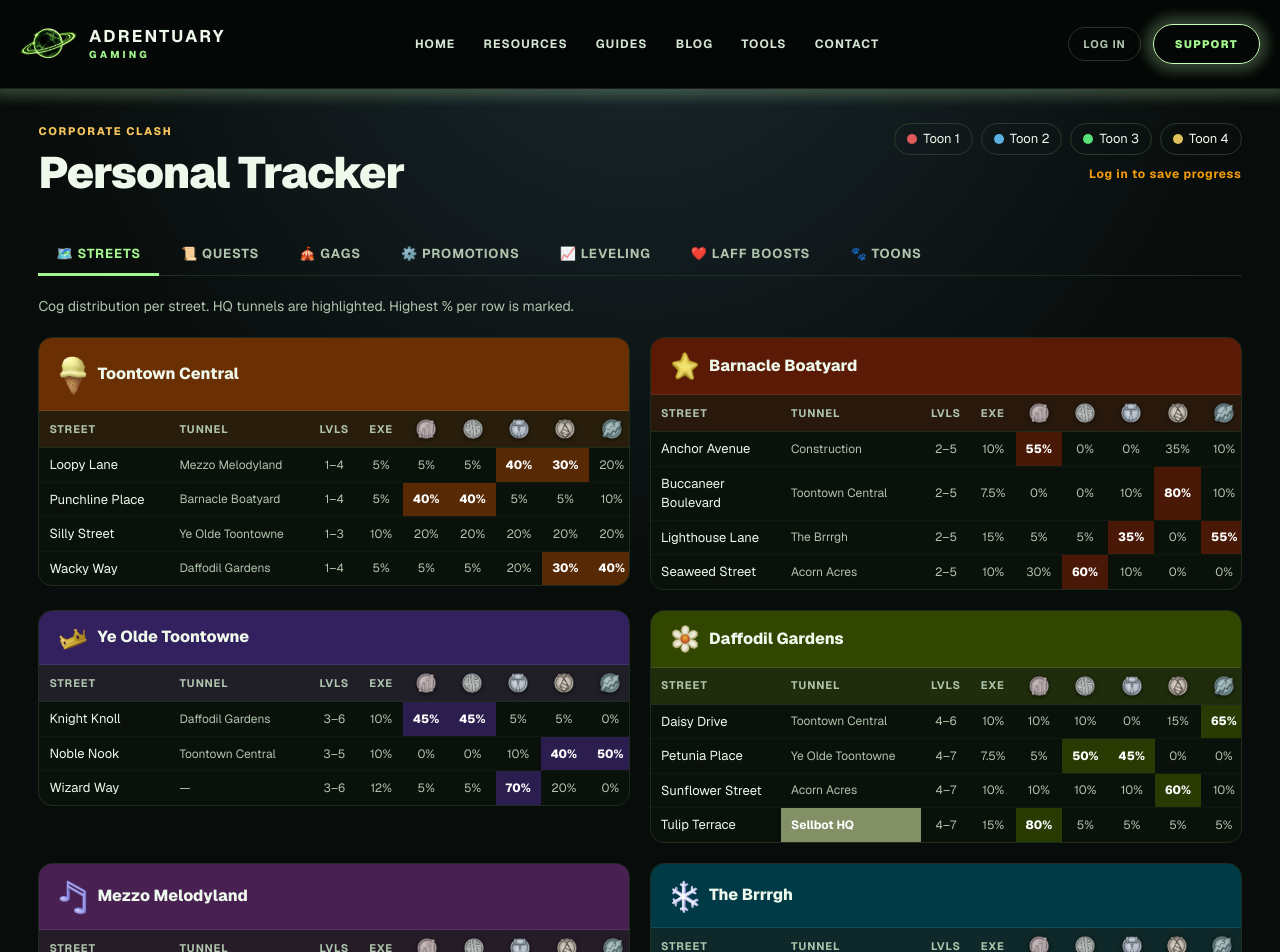
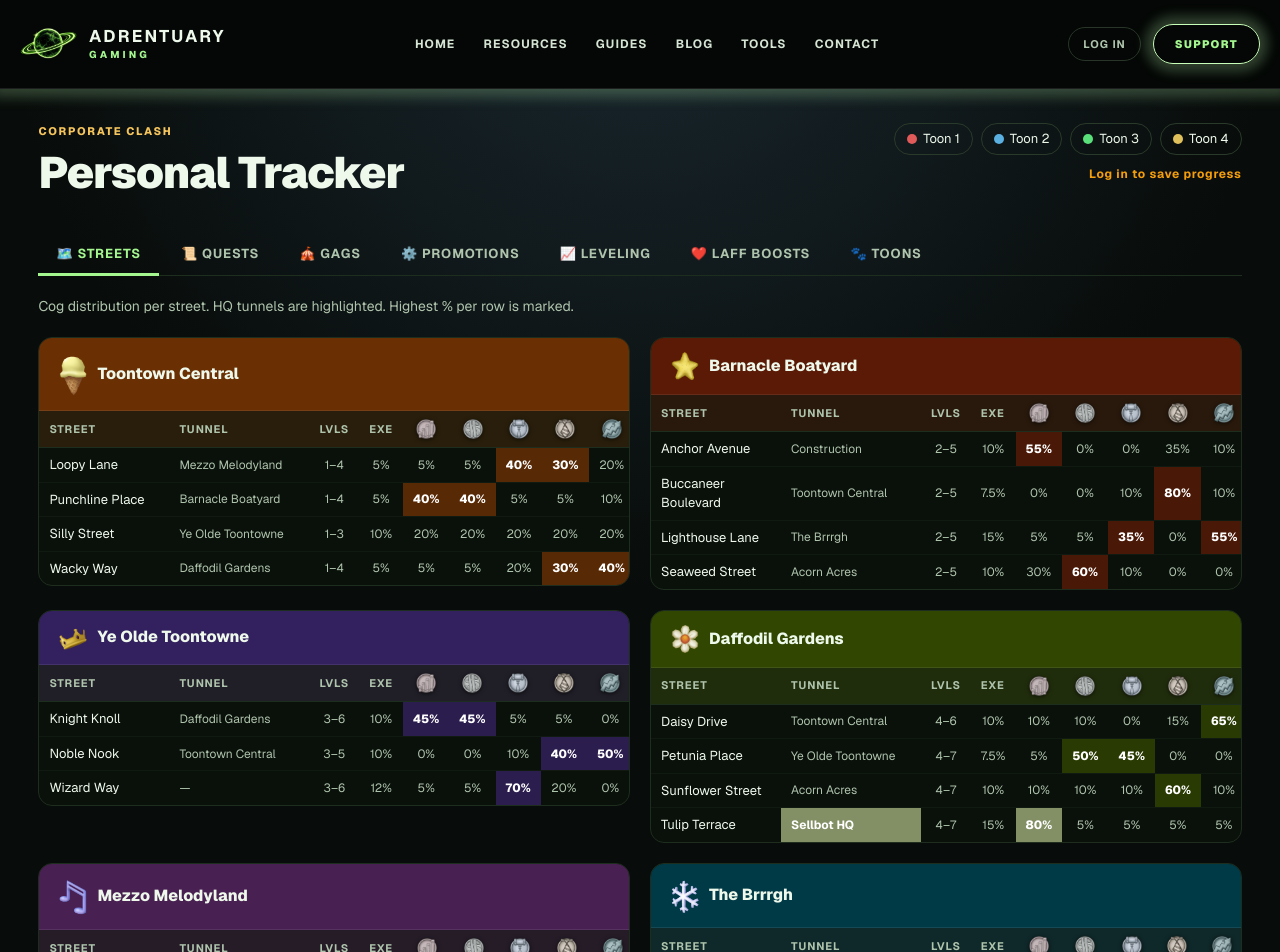
Before and after one commit to Adrentuary/adrentuary-gaming, a Next.js app: page /cog-distribution in a window 1280 px wide. Shown: the top 952 px of the page. Built offline with nearby package versions, Linux system fonts and the light colour scheme; no server answers.

Commit message:
Streets: highlight HQ 80% cell with same lighter color as tunnel cell

```diff
--- a/app/cog-distribution/SectionStreets.tsx
+++ b/app/cog-distribution/SectionStreets.tsx
@@ -67,14 +67,16 @@
                 </td>
                 <td className="col-sm">{s.levels}</td>
                 <td className="col-sm">{s.exe}</td>
-                {s.cogs.map((c, i) => (
-                  <td
-                    key={i}
-                    className={`col-sm col-cog-pct${c === colMax[i] && c > 0 ? ' st-max-pct' : ''}`}
-                  >
-                    {c}%
-                  </td>
-                ))}
+                {s.cogs.map((c, i) => {
+                  const isColMax = c === colMax[i] && c > 0;
+                  const isHQPct  = s.isHQ && isColMax;
+                  const cls = `col-sm col-cog-pct${isColMax ? ' st-max-pct' : ''}${isHQPct ? ' st-hq-pct' : ''}`;
+                  return (
+                    <td key={i} className={cls}>
+                      {c}%
+                    </td>
+                  );
+                })}
               </tr>
             ))}
           </tbody>
--- a/app/globals.css
+++ b/app/globals.css
@@ -204,5 +204,7 @@
 .st-hq-tunnel{background:color-mix(in srgb,var(--dc,#6b2f04) 60%,#fff) !important;color:#fff !important;font-weight:700}
 /* highest % cell per column — no border-radius */
 .st-max-pct{background:color-mix(in srgb,var(--dc,#6b2f04) 80%,#0a100a) !important;color:#fff !important;font-weight:800}
+/* HQ row's dominant % cell — matches the tunnel highlight color */
+.st-hq-pct{background:color-mix(in srgb,var(--dc,#6b2f04) 60%,#fff) !important;color:#fff !important;font-weight:800}
 @media(max-width:900px){.streets-pair{grid-template-columns:1fr}}
 @media(max-width:700px){.tracker-tabs{gap:2px}.tracker-tab{padding:8px 11px;font-size:11px}.col-tunnel,.col-loc{display:none}.col-reward{min-width:120px;font-size:11px}.tracker-header{flex-direction:column}.tracker-header-meta{align-items:flex-start}}
```
